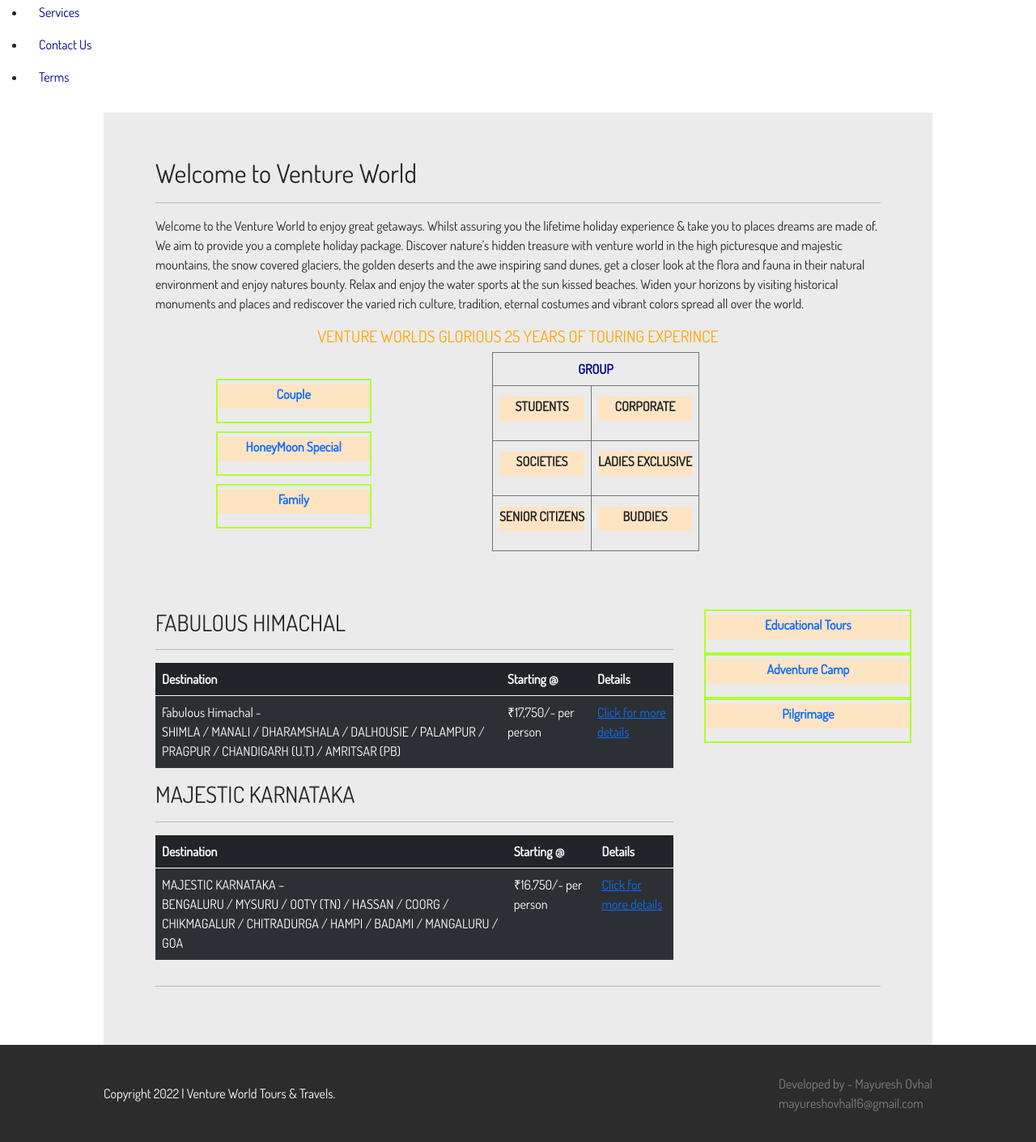
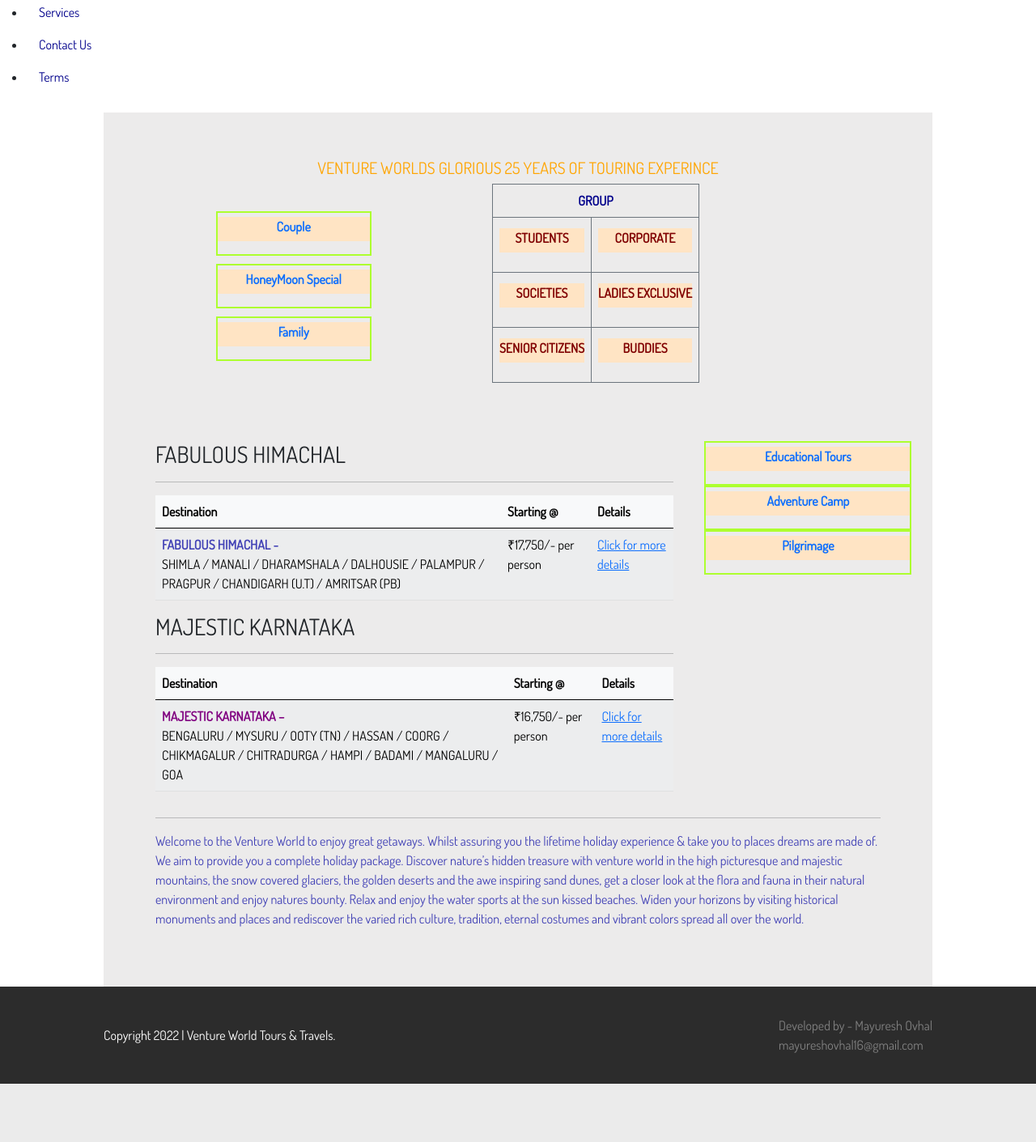
Before and after one commit to mayuresh1606/django-venture-world, a Django app: template tours/templates/tours/index.html in a window 1280 px wide. Shown: the part 176-1587 px from the top of the page at 81% size. After the commit the page ends 1515 px from the top, so only its background shows below. Run offline with Django 3.2, Linux system fonts and the light colour scheme; the template is opened without the code that fills it, so the values that code supplies are empty.

Commit message:
Fixed minor color issues

```diff
--- a/tours/templates/tours/index.html
+++ b/tours/templates/tours/index.html
@@ -39,21 +39,6 @@
       </nav>
     </header>
     <div class="my-container">
-      <h2 class="heading-venture">Welcome to Venture World</h2>
-      <hr>
-      <p class="venture-description">Welcome to the Venture World to enjoy great getaways. Whilst assuring you the lifetime holiday experience & take you
-        to
-        places dreams are made of. We aim to provide you a complete holiday package.
-
-        Discover nature’s hidden treasure with venture world in the high picturesque and majestic mountains, the snow covered
-        glaciers, the golden deserts and the awe inspiring sand dunes, get a closer look at the flora and fauna in their
-        natural
-        environment and enjoy natures bounty. Relax and enjoy the water sports at the sun kissed beaches. Widen your horizons
-        by
-        visiting historical monuments and places and rediscover the varied rich culture, tradition, eternal costumes and
-        vibrant
-        colors spread all over the world.</p>
-
         <center><h5 class="venture-slogan">VENTURE WORLDS GLORIOUS 25 YEARS OF TOURING EXPERINCE</h5></center>
 
         <div id="slideshow-example" data-component="slideshow">
@@ -86,19 +71,19 @@
           <div class="right-box">
             <table class="table table-bordered group-table border-secondary">
               <th colspan="2">
-                <center class="darkblue-color font-weight">GROUP</center>
+                <center class="darkblue-color font-weight"><a href="#tours-tables" class="darkblue-color tour-links">GROUP</a></center>
               </th>
               <tr>
-                <td><p class="box-heading"> STUDENTS</p></td>
-                <td><p class="box-heading"> CORPORATE</p></td>
+                <td><p class="box-heading"><a href="#tours-tables" class="tour-links maroon-color">STUDENTS</a></p></td>
+                <td><p class="box-heading"><a href="#tours-tables" class="tour-links maroon-color">CORPORATE</a></p></td>
               </tr>
               <tr>
-                <td><p class="box-heading"> SOCIETIES</p></td>
-                <td><p class="box-heading"> LADIES EXCLUSIVE</p></td>
+                <td><p class="box-heading"><a href="#tours-tables" class="tour-links maroon-color">SOCIETIES</a></p></td>
+                <td><p class="box-heading"><a href="#tours-tables" class="tour-links maroon-color">LADIES EXCLUSIVE</a></p></td>
               </tr>
               <tr>
-                <td><p class="box-heading"> SENIOR CITIZENS</p></td>
-                <td><p class="box-heading"> BUDDIES</p></td>
+                <td><p class="box-heading"><a href="#tours-tables" class="tour-links maroon-color">SENIOR CITIZENS</a></p></td>
+                <td><p class="box-heading"><a href="#tours-tables" class="tour-links maroon-color">BUDDIES</a></p></td>
               </tr>
             </table>
           </div>
@@ -108,7 +93,7 @@
             <section id="tours-tables">
               <h3 class="imp-heading">FABULOUS HIMACHAL</h3>
               <hr>
-              <table class="table table-striped table-dark table-responsive">
+              <table class="table table-striped table-light table-responsive">
                 <thead>
                   <tr>
                     <th scope="col">Destination</th>
@@ -119,7 +104,7 @@
                 <tbody>
                   <tr>
                     <td>
-                      <span>Fabulous Himachal -</span> <br>
+                      <span class="font-weight blue-color">FABULOUS HIMACHAL -</span> <br>
                       SHIMLA / MANALI / DHARAMSHALA / DALHOUSIE /
                       PALAMPUR / PRAGPUR / CHANDIGARH (U.T) / AMRITSAR (PB)
                     </td>
@@ -132,7 +117,7 @@
               <!-- Karnataka Table -->
               <h3 class="imp-heading">MAJESTIC KARNATAKA</h3>
               <hr>
-              <table class="table table-striped table-dark table-responsive">
+              <table class="table table-striped table-light table-responsive">
                 <thead>
                   <tr>
                     <th scope="col">Destination</th>
@@ -143,7 +128,7 @@
                 <tbody>
                   <tr>
                     <td>
-                      <span>MAJESTIC KARNATAKA –</span> <br>
+                      <span class="font-weight purple-color">MAJESTIC KARNATAKA –</span> <br>
                       BENGALURU / MYSURU / OOTY (TN) / HASSAN / COORG /
                       CHIKMAGALUR / CHITRADURGA / HAMPI / BADAMI /
                       MANGALURU / GOA
@@ -177,7 +162,19 @@
         </div>
         <!-- end of imp packs -->
         <hr>
+        <p class="venture-description blue-color">Welcome to the Venture World to enjoy great getaways. Whilst assuring you the
+          lifetime holiday experience & take you
+          to
+          places dreams are made of. We aim to provide you a complete holiday package.
 
+          Discover nature’s hidden treasure with venture world in the high picturesque and majestic mountains, the snow covered
+          glaciers, the golden deserts and the awe inspiring sand dunes, get a closer look at the flora and fauna in their
+          natural
+          environment and enjoy natures bounty. Relax and enjoy the water sports at the sun kissed beaches. Widen your horizons
+          by
+          visiting historical monuments and places and rediscover the varied rich culture, tradition, eternal costumes and
+          vibrant
+          colors spread all over the world.</p>
     </div>
     <footer>
       <div class="footer-details">
--- a/venture_world/settings.py
+++ b/venture_world/settings.py
@@ -11,6 +11,7 @@ https://docs.djangoproject.com/en/3.2/ref/settings/
 """
 import dj_database_url
 import os
+# from ..secrets import secrets
 from pathlib import Path
 
 # Build paths inside the project like this: BASE_DIR / 'subdir'.
@@ -21,7 +22,7 @@ BASE_DIR = Path(__file__).resolve().parent.parent
 # See https://docs.djangoproject.com/en/3.2/howto/deployment/checklist/
 
 # SECURITY WARNING: keep the secret key used in production secret!
-SECRET_KEY = 'django-insecure-8$)fqb2#@xyc+ghdm689$v##@vwjy*2(0o-o)_%+9okcnkyb-u'
+SECRET_KEY = "django-insecure-8$)fqb2#@xyc+ghdm689$v##@vwjy*2(0o-o)_%+9okcnkyb-u"
 
 # SECURITY WARNING: don't run with debug turned on in production!
 DEBUG = True
@@ -31,7 +32,7 @@ ALLOWED_HOSTS = [
     'venture-world.herokuapp.com',
     '127.0.0.1:8000',
     '127.0.0.1',
-    'ventureworld.org'
+    'ventureworld.in'
 ]
 
 
```
Also changed, not shown: secrets.py (added, +8 -0 lines).
